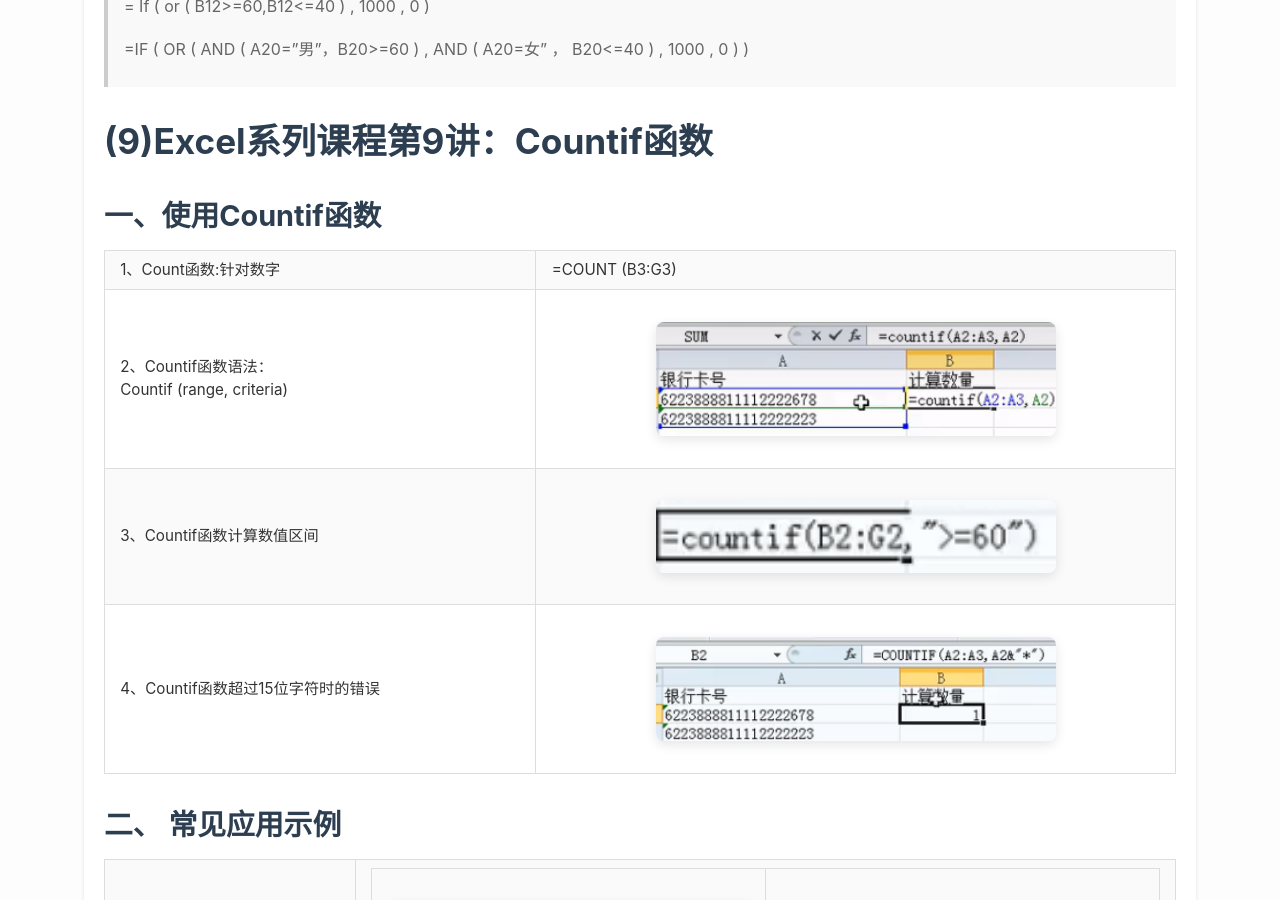
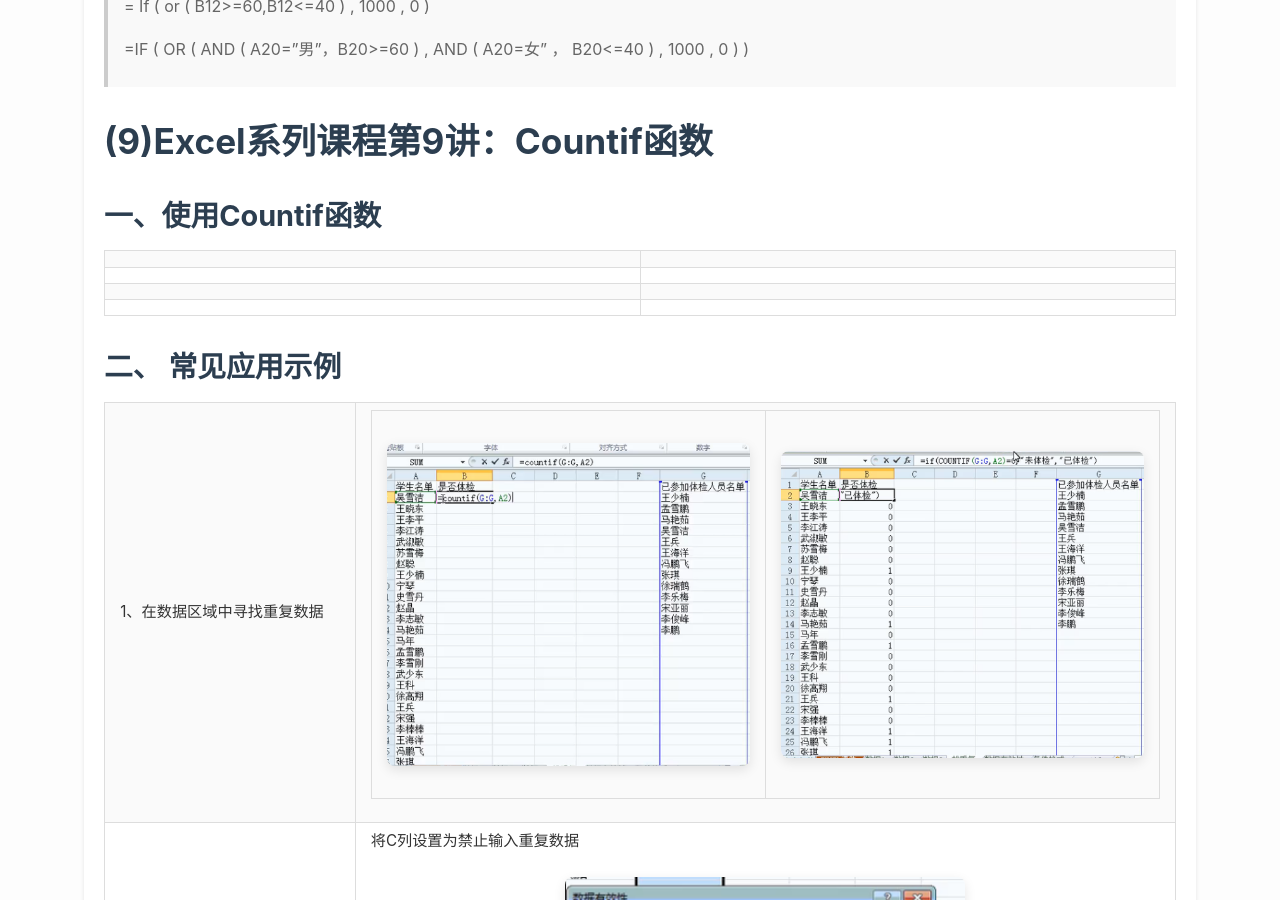
Before and after one commit to lzh210802066/lzh210802066.github.io, a Jekyll site: the page built from _posts/office/2025-10-11-Excel.md, in a window 1280 px wide and 900 px high, scrolled down 28212 px. Built offline with Jekyll 4.4.1, drawn with Linux system fonts in a browser that asks for light colours; comment, search, counter and statistics services are not loaded.

Commit message:
Update blog content

```diff
--- a/_posts/office/2025-10-11-Excel.md
+++ b/_posts/office/2025-10-11-Excel.md
@@ -877,34 +877,34 @@ A:  使用单元格匹配，而不是简单的文本匹配
 <table>
         <tr>
                 <td>
-                      1、Count函数:针对数字
+                      <!--  1、Count函数:针对数字 -->
                 </td>
                 <td>
-                       =COUNT (B3:G3)
+                       <!--  =COUNT (B3:G3)  -->
                 </td>
         </tr>
         <tr>
                 <td>
-                      2、Countif函数语法：<br>Countif (range, criteria)
+                      <!--2、Countif函数语法：<br>Countif (range, criteria)  -->
                 </td>
                 <td>
-                      <img src="/assets/images/Excel/009/002.PNG" alt="" width="400px">
+                      <!-- <img src="/assets/images/Excel/009/002.PNG" alt="" width="300px">-->
                 </td>
         </tr>
         <tr>
                 <td>
-                      3、Countif函数计算数值区间
+                      <!-- 3、Countif函数计算数值区间-->
                 </td>
                 <td>
-                      <img src="/assets/images/Excel/009/003.PNG" alt="" width="400px">
+                      <!-- <img src="/assets/images/Excel/009/003.PNG" alt="" width="300px"> -->
                 </td>
         </tr>
         <tr>
                 <td>
-                      4、Countif函数超过15位字符时的错误
+                      <!-- 4、Countif函数超过15位字符时的错误  -->
                 </td>
                 <td>
-                      <img src="/assets/images/Excel/009/004.PNG" alt="" width="400px">
+                      <!-- <img src="/assets/images/Excel/009/004.PNG" alt="" width="300px"> -->
                 </td>
         </tr>
 </table>
```
